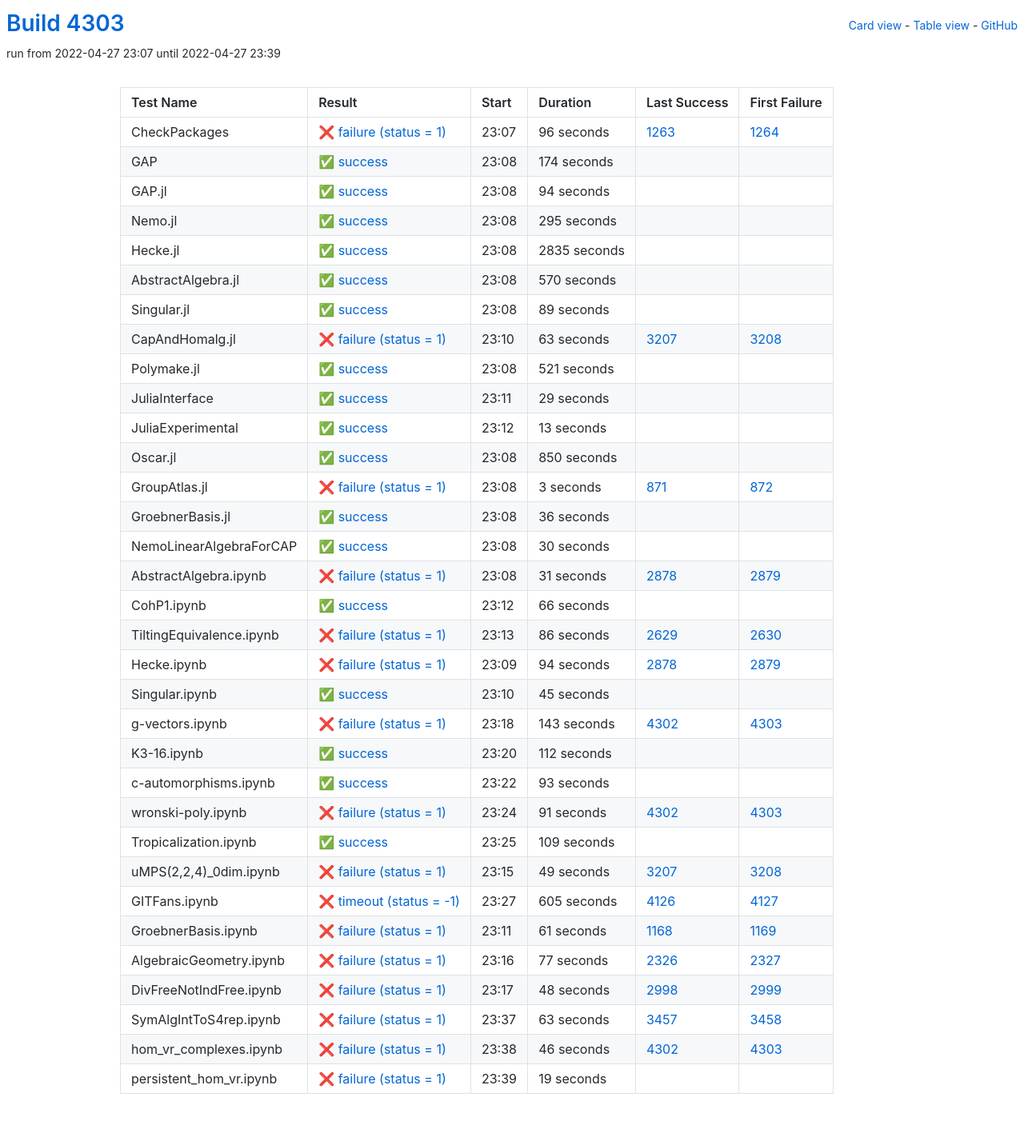
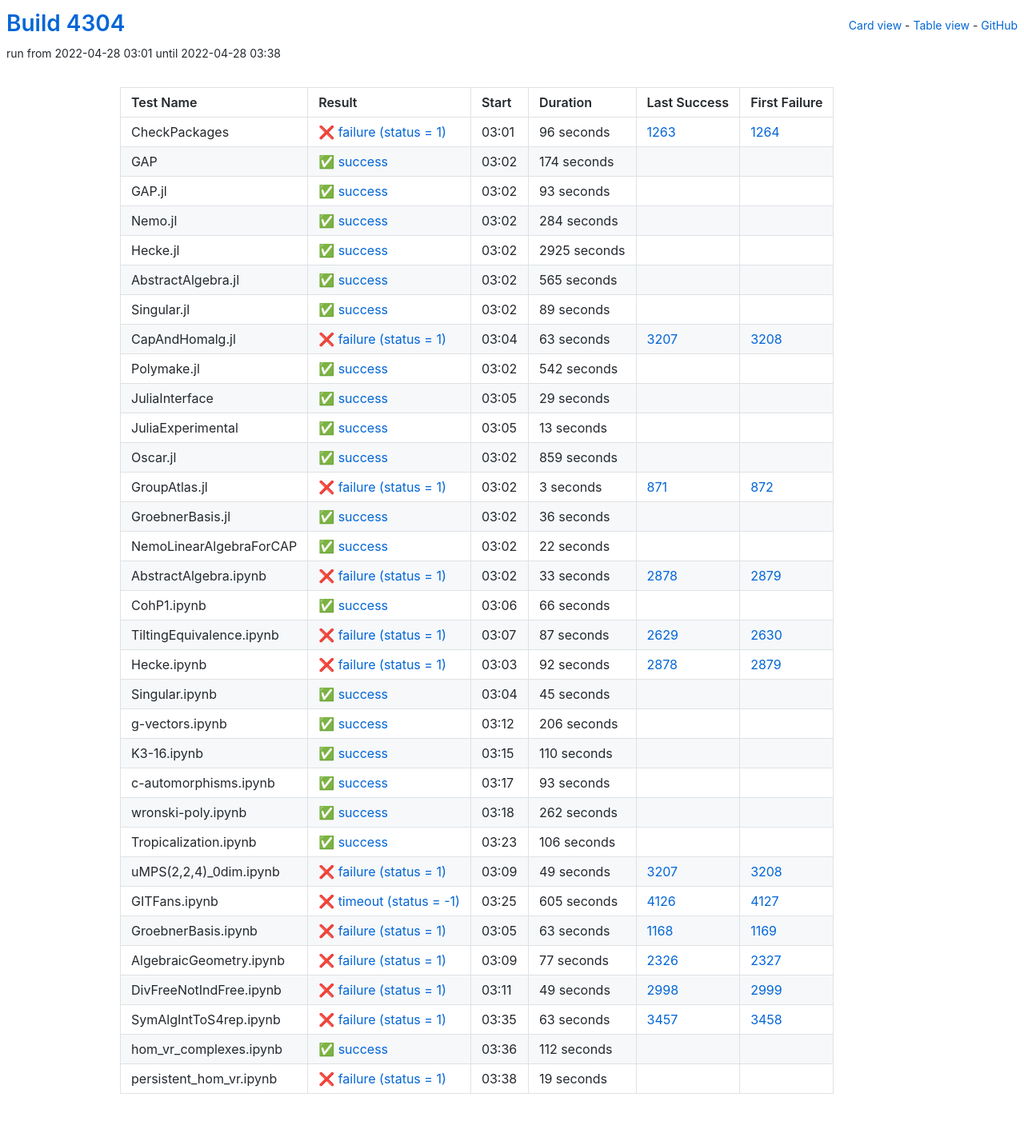
Before and after one commit to oscar-system/oscar-ci-status-stable, a Jekyll site: the page built from table.html, in a window 1280 px wide. Shown: the whole page at 80% size. Built offline with Jekyll 4.4.1, drawn with Linux system fonts in a browser that asks for light colours.

Commit message:
Build #4304

```diff
--- a/_data/ci.yml
+++ b/_data/ci.yml
@@ -1,6 +1,6 @@
 ---
-build: 4303
-build_url: https://oscarci.mathematik.uni-kl.de/job/oscar-stable/4303/
+build: 4304
+build_url: https://oscarci.mathematik.uni-kl.de/job/oscar-stable/4304/
 job: oscar-stable
 organization: oscar-system
 repo: oscar-ci-status-stable
@@ -8,8 +8,8 @@ repourl: https://github.com/oscar-system/oscar-ci-status-stable
 tests:
 - name: CheckPackages
   id: checkpackages
-  log: https://oscarci.mathematik.uni-kl.de/job/oscar-stable/4303/artifact/logs/build-4303/CheckPackages.log
-  start: 2022-04-27 23:07
+  log: https://oscarci.mathematik.uni-kl.de/job/oscar-stable/4304/artifact/logs/build-4304/CheckPackages.log
+  start: 2022-04-28 03:01
   success: false
   exitcode: 1
   status: failure
@@ -20,8 +20,8 @@ tests:
   first_failure_url: https://oscarci.mathematik.uni-kl.de/job/oscar-stable/1264/
 - name: GAP
   id: gap
-  log: https://oscarci.mathematik.uni-kl.de/job/oscar-stable/4303/artifact/logs/build-4303/GAP.log
-  start: 2022-04-27 23:08
+  log: https://oscarci.mathematik.uni-kl.de/job/oscar-stable/4304/artifact/logs/build-4304/GAP.log
+  start: 2022-04-28 03:02
   success: true
   exitcode: 0
   status: success
@@ -32,56 +32,56 @@ tests:
   first_failure_url:
 - name: GAP.jl
   id: gap-jl
-  log: https://oscarci.mathematik.uni-kl.de/job/oscar-stable/4303/artifact/logs/build-4303/GAP.jl.log
-  start: 2022-04-27 23:08
+  log: https://oscarci.mathematik.uni-kl.de/job/oscar-stable/4304/artifact/logs/build-4304/GAP.jl.log
+  start: 2022-04-28 03:02
   success: true
   exitcode: 0
   status: success
-  duration: 94
+  duration: 93
   last_success: false
   last_success_url:
   first_failure: false
   first_failure_url:
 - name: Nemo.jl
   id: nemo-jl
-  log: https://oscarci.mathematik.uni-kl.de/job/oscar-stable/4303/artifact/logs/build-4303/Nemo.jl.log
-  start: 2022-04-27 23:08
+  log: https://oscarci.mathematik.uni-kl.de/job/oscar-stable/4304/artifact/logs/build-4304/Nemo.jl.log
+  start: 2022-04-28 03:02
   success: true
   exitcode: 0
   status: success
-  duration: 295
+  duration: 284
   last_success: false
   last_success_url:
   first_failure: false
   first_failure_url:
 - name: Hecke.jl
   id: hecke-jl
-  log: https://oscarci.mathematik.uni-kl.de/job/oscar-stable/4303/artifact/logs/build-4303/Hecke.jl.log
-  start: 2022-04-27 23:08
+  log: https://oscarci.mathematik.uni-kl.de/job/oscar-stable/4304/artifact/logs/build-4304/Hecke.jl.log
+  start: 2022-04-28 03:02
   success: true
   exitcode: 0
   status: success
-  duration: 2835
+  duration: 2925
   last_success: false
   last_success_url:
   first_failure: false
   first_failure_url:
 - name: AbstractAlgebra.jl
   id: abstractalgebra-jl
-  log: https://oscarci.mathematik.uni-kl.de/job/oscar-stable/4303/artifact/logs/build-4303/AbstractAlgebra.jl.log
-  start: 2022-04-27 23:08
+  log: https://oscarci.mathematik.uni-kl.de/job/oscar-stable/4304/artifact/logs/build-4304/AbstractAlgebra.jl.log
+  start: 2022-04-28 03:02
   success: true
   exitcode: 0
   status: success
-  duration: 570
+  duration: 565
   last_success: false
   last_success_url:
   first_failure: false
   first_failure_url:
 - name: Singular.jl
   id: singular-jl
-  log: https://oscarci.mathematik.uni-kl.de/job/oscar-stable/4303/artifact/logs/build-4303/Singular.jl.log
-  start: 2022-04-27 23:08
+  log: https://oscarci.mathematik.uni-kl.de/job/oscar-stable/4304/artifact/logs/build-4304/Singular.jl.log
+  start: 2022-04-28 03:02
   success: true
   exitcode: 0
   status: success
@@ -92,8 +92,8 @@ tests:
   first_failure_url:
 - name: CapAndHomalg.jl
   id: capandhomalg-jl
-  log: https://oscarci.mathematik.uni-kl.de/job/oscar-stable/4303/artifact/logs/build-4303/CapAndHomalg.jl.log
-  start: 2022-04-27 23:10
+  log: https://oscarci.mathematik.uni-kl.de/job/oscar-stable/4304/artifact/logs/build-4304/CapAndHomalg.jl.log
+  start: 2022-04-28 03:04
   success: false
   exitcode: 1
   status: failure
@@ -104,20 +104,20 @@ tests:
   first_failure_url: https://oscarci.mathematik.uni-kl.de/job/oscar-stable/3208/
 - name: Polymake.jl
   id: polymake-jl
-  log: https://oscarci.mathematik.uni-kl.de/job/oscar-stable/4303/artifact/logs/build-4303/Polymake.jl.log
-  start: 2022-04-27 23:08
+  log: https://oscarci.mathematik.uni-kl.de/job/oscar-stable/4304/artifact/logs/build-4304/Polymake.jl.log
+  start: 2022-04-28 03:02
   success: true
   exitcode: 0
   status: success
-  duration: 521
+  duration: 542
   last_success: false
   last_success_url:
   first_failure: false
   first_failure_url:
 - name: JuliaInterface
   id: juliainterface
-  log: https://oscarci.mathematik.uni-kl.de/job/oscar-stable/4303/artifact/logs/build-4303/JuliaInterface.log
-  start: 2022-04-27 23:11
+  log: https://oscarci.mathematik.uni-kl.de/job/oscar-stable/4304/artifact/logs/build-4304/JuliaInterface.log
+  start: 2022-04-28 03:05
   success: true
   exitcode: 0
   status: success
@@ -128,8 +128,8 @@ tests:
   first_failure_url:
 - name: JuliaExperimental
   id: juliaexperimental
-  log: https://oscarci.mathematik.uni-kl.de/job/oscar-stable/4303/artifact/logs/build-4303/JuliaExperimental.log
-  start: 2022-04-27 23:12
+  log: https://oscarci.mathematik.uni-kl.de/job/oscar-stable/4304/artifact/logs/build-4304/JuliaExperimental.log
+  start: 2022-04-28 03:05
   success: true
   exitcode: 0
   status: success
@@ -140,20 +140,20 @@ tests:
   first_failure_url:
 - name: Oscar.jl
   id: oscar-jl
-  log: https://oscarci.mathematik.uni-kl.de/job/oscar-stable/4303/artifact/logs/build-4303/Oscar.jl.log
-  start: 2022-04-27 23:08
+  log: https://oscarci.mathematik.uni-kl.de/job/oscar-stable/4304/artifact/logs/build-4304/Oscar.jl.log
+  start: 2022-04-28 03:02
   success: true
   exitcode: 0
   status: success
-  duration: 850
+  duration: 859
   last_success: false
   last_success_url:
   first_failure: false
   first_failure_url:
 - name: GroupAtlas.jl
   id: groupatlas-jl
-  log: https://oscarci.mathematik.uni-kl.de/job/oscar-stable/4303/artifact/logs/build-4303/GroupAtlas.jl.log
-  start: 2022-04-27 23:08
+  log: https://oscarci.mathematik.uni-kl.de/job/oscar-stable/4304/artifact/logs/build-4304/GroupAtlas.jl.log
+  start: 2022-04-28 03:02
   success: false
   exitcode: 1
   status: failure
@@ -164,8 +164,8 @@ tests:
   first_failure_url: https://oscarci.mathematik.uni-kl.de/job/oscar-stable/872/
 - name: GroebnerBasis.jl
   id: groebnerbasis-jl
-  log: https://oscarci.mathematik.uni-kl.de/job/oscar-stable/4303/artifact/logs/build-4303/GroebnerBasis.jl.log
-  start: 2022-04-27 23:08
+  log: https://oscarci.mathematik.uni-kl.de/job/oscar-stable/4304/artifact/logs/build-4304/GroebnerBasis.jl.log
+  start: 2022-04-28 03:02
   success: true
   exitcode: 0
   status: success
@@ -176,32 +176,32 @@ tests:
   first_failure_url:
 - name: NemoLinearAlgebraForCAP
   id: nemolinearalgebraforcap
-  log: https://oscarci.mathematik.uni-kl.de/job/oscar-stable/4303/artifact/logs/build-4303/NemoLinearAlgebraForCAP.log
-  start: 2022-04-27 23:08
+  log: https://oscarci.mathematik.uni-kl.de/job/oscar-stable/4304/artifact/logs/build-4304/NemoLinearAlgebraForCAP.log
+  start: 2022-04-28 03:02
   success: true
   exitcode: 0
   status: success
-  duration: 30
+  duration: 22
   last_success: false
   last_success_url:
   first_failure: false
   first_failure_url:
 - name: AbstractAlgebra.ipynb
   id: abstractalgebra-ipynb
-  log: https://oscarci.mathematik.uni-kl.de/job/oscar-stable/4303/artifact/logs/build-4303/AbstractAlgebra.ipynb.log
-  start: 2022-04-27 23:08
+  log: https://oscarci.mathematik.uni-kl.de/job/oscar-stable/4304/artifact/logs/build-4304/AbstractAlgebra.ipynb.log
+  start: 2022-04-28 03:02
   success: false
   exitcode: 1
   status: failure
-  duration: 31
+  duration: 33
   last_success: 2878
   last_success_url: https://oscarci.mathematik.uni-kl.de/job/oscar-stable/2878/
   first_failure: 2879
   first_failure_url: https://oscarci.mathematik.uni-kl.de/job/oscar-stable/2879/
 - name: CohP1.ipynb
   id: cohp1-ipynb
-  log: https://oscarci.mathematik.uni-kl.de/job/oscar-stable/4303/artifact/logs/build-4303/CohP1.ipynb.log
-  start: 2022-04-27 23:12
+  log: https://oscarci.mathematik.uni-kl.de/job/oscar-stable/4304/artifact/logs/build-4304/CohP1.ipynb.log
+  start: 2022-04-28 03:06
   success: true
   exitcode: 0
   status: success
@@ -212,32 +212,32 @@ tests:
   first_failure_url:
 - name: TiltingEquivalence.ipynb
   id: tiltingequivalence-ipynb
-  log: https://oscarci.mathematik.uni-kl.de/job/oscar-stable/4303/artifact/logs/build-4303/TiltingEquivalence.ipynb.log
-  start: 2022-04-27 23:13
+  log: https://oscarci.mathematik.uni-kl.de/job/oscar-stable/4304/artifact/logs/build-4304/TiltingEquivalence.ipynb.log
+  start: 2022-04-28 03:07
   success: false
   exitcode: 1
   status: failure
-  duration: 86
+  duration: 87
   last_success: 2629
   last_success_url: https://oscarci.mathematik.uni-kl.de/job/oscar-stable/2629/
   first_failure: 2630
   first_failure_url: https://oscarci.mathematik.uni-kl.de/job/oscar-stable/2630/
 - name: Hecke.ipynb
   id: hecke-ipynb
-  log: https://oscarci.mathematik.uni-kl.de/job/oscar-stable/4303/artifact/logs/build-4303/Hecke.ipynb.log
-  start: 2022-04-27 23:09
+  log: https://oscarci.mathematik.uni-kl.de/job/oscar-stable/4304/artifact/logs/build-4304/Hecke.ipynb.log
+  start: 2022-04-28 03:03
   success: false
   exitcode: 1
   status: failure
-  duration: 94
+  duration: 92
   last_success: 2878
   last_success_url: https://oscarci.mathematik.uni-kl.de/job/oscar-stable/2878/
   first_failure: 2879
   first_failure_url: https://oscarci.mathematik.uni-kl.de/job/oscar-stable/2879/
 - name: Singular.ipynb
   id: singular-ipynb
-  log: https://oscarci.mathematik.uni-kl.de/job/oscar-stable/4303/artifact/logs/build-4303/Singular.ipynb.log
-  start: 2022-04-27 23:10
+  log: https://oscarci.mathematik.uni-kl.de/job/oscar-stable/4304/artifact/logs/build-4304/Singular.ipynb.log
+  start: 2022-04-28 03:04
   success: true
   exitcode: 0
   status: success
@@ -248,32 +248,32 @@ tests:
   first_failure_url:
 - name: g-vectors.ipynb
   id: g-vectors-ipynb
-  log: https://oscarci.mathematik.uni-kl.de/job/oscar-stable/4303/artifact/logs/build-4303/g-vectors.ipynb.log
-  start: 2022-04-27 23:18
-  success: false
-  exitcode: 1
-  status: failure
-  duration: 143
-  last_success: 4302
-  last_success_url: https://oscarci.mathematik.uni-kl.de/job/oscar-stable/4302/
-  first_failure: 4303
-  first_failure_url: https://oscarci.mathematik.uni-kl.de/job/oscar-stable/4303/
-- name: K3-16.ipynb
-  id: k3-16-ipynb
-  log: https://oscarci.mathematik.uni-kl.de/job/oscar-stable/4303/artifact/logs/build-4303/K3-16.ipynb.log
-  start: 2022-04-27 23:20
+  log: https://oscarci.mathematik.uni-kl.de/job/oscar-stable/4304/artifact/logs/build-4304/g-vectors.ipynb.log
+  start: 2022-04-28 03:12
   success: true
   exitcode: 0
   status: success
-  duration: 112
+  duration: 206
+  last_success: false
+  last_success_url:
+  first_failure: false
+  first_failure_url:
+- name: K3-16.ipynb
+  id: k3-16-ipynb
+  log: https://oscarci.mathematik.uni-kl.de/job/oscar-stable/4304/artifact/logs/build-4304/K3-16.ipynb.log
+  start: 2022-04-28 03:15
+  success: true
+  exitcode: 0
+  status: success
+  duration: 110
   last_success: false
   last_success_url:
   first_failure: false
   first_failure_url:
 - name: c-automorphisms.ipynb
   id: c-automorphisms-ipynb
-  log: https://oscarci.mathematik.uni-kl.de/job/oscar-stable/4303/artifact/logs/build-4303/c-automorphisms.ipynb.log
-  start: 2022-04-27 23:22
+  log: https://oscarci.mathematik.uni-kl.de/job/oscar-stable/4304/artifact/logs/build-4304/c-automorphisms.ipynb.log
+  start: 2022-04-28 03:17
   success: true
   exitcode: 0
   status: success
@@ -284,32 +284,32 @@ tests:
   first_failure_url:
 - name: wronski-poly.ipynb
   id: wronski-poly-ipynb
-  log: https://oscarci.mathematik.uni-kl.de/job/oscar-stable/4303/artifact/logs/build-4303/wronski-poly.ipynb.log
-  start: 2022-04-27 23:24
-  success: false
-  exitcode: 1
-  status: failure
-  duration: 91
-  last_success: 4302
-  last_success_url: https://oscarci.mathematik.uni-kl.de/job/oscar-stable/4302/
-  first_failure: 4303
-  first_failure_url: https://oscarci.mathematik.uni-kl.de/job/oscar-stable/4303/
-- name: Tropicalization.ipynb
-  id: tropicalization-ipynb
-  log: https://oscarci.mathematik.uni-kl.de/job/oscar-stable/4303/artifact/logs/build-4303/Tropicalization.ipynb.log
-  start: 2022-04-27 23:25
+  log: https://oscarci.mathematik.uni-kl.de/job/oscar-stable/4304/artifact/logs/build-4304/wronski-poly.ipynb.log
+  start: 2022-04-28 03:18
   success: true
   exitcode: 0
   status: success
-  duration: 109
+  duration: 262
+  last_success: false
+  last_success_url:
+  first_failure: false
+  first_failure_url:
+- name: Tropicalization.ipynb
+  id: tropicalization-ipynb
+  log: https://oscarci.mathematik.uni-kl.de/job/oscar-stable/4304/artifact/logs/build-4304/Tropicalization.ipynb.log
+  start: 2022-04-28 03:23
+  success: true
+  exitcode: 0
+  status: success
+  duration: 106
   last_success: false
   last_success_url:
   first_failure: false
   first_failure_url:
 - name: uMPS(2,2,4)_0dim.ipynb
   id: umps-2-2-4-0dim-ipynb
-  log: https://oscarci.mathematik.uni-kl.de/job/oscar-stable/4303/artifact/logs/build-4303/uMPS-2-2-4-_0dim.ipynb.log
-  start: 2022-04-27 23:15
+  log: https://oscarci.mathematik.uni-kl.de/job/oscar-stable/4304/artifact/logs/build-4304/uMPS-2-2-4-_0dim.ipynb.log
+  start: 2022-04-28 03:09
   success: false
   exitcode: 1
   status: failure
@@ -320,8 +320,8 @@ tests:
   first_failure_url: https://oscarci.mathematik.uni-kl.de/job/oscar-stable/3208/
 - name: GITFans.ipynb
   id: gitfans-ipynb
-  log: https://oscarci.mathematik.uni-kl.de/job/oscar-stable/4303/artifact/logs/build-4303/GITFans.ipynb.log
-  start: 2022-04-27 23:27
+  log: https://oscarci.mathematik.uni-kl.de/job/oscar-stable/4304/artifact/logs/build-4304/GITFans.ipynb.log
+  start: 2022-04-28 03:25
   success: false
   exitcode: -1
   status: timeout
@@ -332,20 +332,20 @@ tests:
   first_failure_url: https://oscarci.mathematik.uni-kl.de/job/oscar-stable/4127/
 - name: GroebnerBasis.ipynb
   id: groebnerbasis-ipynb
-  log: https://oscarci.mathematik.uni-kl.de/job/oscar-stable/4303/artifact/logs/build-4303/GroebnerBasis.ipynb.log
-  start: 2022-04-27 23:11
+  log: https://oscarci.mathematik.uni-kl.de/job/oscar-stable/4304/artifact/logs/build-4304/GroebnerBasis.ipynb.log
+  start: 2022-04-28 03:05
   success: false
   exitcode: 1
   status: failure
-  duration: 61
+  duration: 63
   last_success: 1168
   last_success_url: https://oscarci.mathematik.uni-kl.de/job/oscar-stable/1168/
   first_failure: 1169
   first_failure_url: https://oscarci.mathematik.uni-kl.de/job/oscar-stable/1169/
 - name: AlgebraicGeometry.ipynb
   id: algebraicgeometry-ipynb
-  log: https://oscarci.mathematik.uni-kl.de/job/oscar-stable/4303/artifact/logs/build-4303/AlgebraicGeometry.ipynb.log
-  start: 2022-04-27 23:16
+  log: https://oscarci.mathematik.uni-kl.de/job/oscar-stable/4304/artifact/logs/build-4304/AlgebraicGeometry.ipynb.log
+  start: 2022-04-28 03:09
   success: false
   exitcode: 1
   status: failure
@@ -356,20 +356,20 @@ tests:
   first_failure_url: https://oscarci.mathematik.uni-kl.de/job/oscar-stable/2327/
 - name: DivFreeNotIndFree.ipynb
   id: divfreenotindfree-ipynb
-  log: https://oscarci.mathematik.uni-kl.de/job/oscar-stable/4303/artifact/logs/build-4303/DivFreeNotIndFree.ipynb.log
-  start: 2022-04-27 23:17
+  log: https://oscarci.mathematik.uni-kl.de/job/oscar-stable/4304/artifact/logs/build-4304/DivFreeNotIndFree.ipynb.log
+  start: 2022-04-28 03:11
   success: false
   exitcode: 1
   status: failure
-  duration: 48
+  duration: 49
   last_success: 2998
   last_success_url: https://oscarci.mathematik.uni-kl.de/job/oscar-stable/2998/
   first_failure: 2999
   first_failure_url: https://oscarci.mathematik.uni-kl.de/job/oscar-stable/2999/
 - name: SymAlgIntToS4rep.ipynb
   id: symalginttos4rep-ipynb
-  log: https://oscarci.mathematik.uni-kl.de/job/oscar-stable/4303/artifact/logs/build-4303/SymAlgIntToS4rep.ipynb.log
-  start: 2022-04-27 23:37
+  log: https://oscarci.mathematik.uni-kl.de/job/oscar-stable/4304/artifact/logs/build-4304/SymAlgIntToS4rep.ipynb.log
+  start: 2022-04-28 03:35
   success: false
   exitcode: 1
   status: failure
@@ -380,20 +380,20 @@ tests:
   first_failure_url: https://oscarci.mathematik.uni-kl.de/job/oscar-stable/3458/
 - name: hom_vr_complexes.ipynb
   id: hom-vr-complexes-ipynb
-  log: https://oscarci.mathematik.uni-kl.de/job/oscar-stable/4303/artifact/logs/build-4303/hom_vr_complexes.ipynb.log
-  start: 2022-04-27 23:38
-  success: false
-  exitcode: 1
-  status: failure
-  duration: 46
-  last_success: 4302
-  last_success_url: https://oscarci.mathematik.uni-kl.de/job/oscar-stable/4302/
-  first_failure: 4303
-  first_failure_url: https://oscarci.mathematik.uni-kl.de/job/oscar-stable/4303/
+  log: https://oscarci.mathematik.uni-kl.de/job/oscar-stable/4304/artifact/logs/build-4304/hom_vr_complexes.ipynb.log
+  start: 2022-04-28 03:36
+  success: true
+  exitcode: 0
+  status: success
+  duration: 112
+  last_success: false
+  last_success_url:
+  first_failure: false
+  first_failure_url:
 - name: persistent_hom_vr.ipynb
   id: persistent-hom-vr-ipynb
-  log: https://oscarci.mathematik.uni-kl.de/job/oscar-stable/4303/artifact/logs/build-4303/persistent_hom_vr.ipynb.log
-  start: 2022-04-27 23:39
+  log: https://oscarci.mathematik.uni-kl.de/job/oscar-stable/4304/artifact/logs/build-4304/persistent_hom_vr.ipynb.log
+  start: 2022-04-28 03:38
   success: false
   exitcode: 1
   status: failure
```
Also changed, not shown: README.md.
